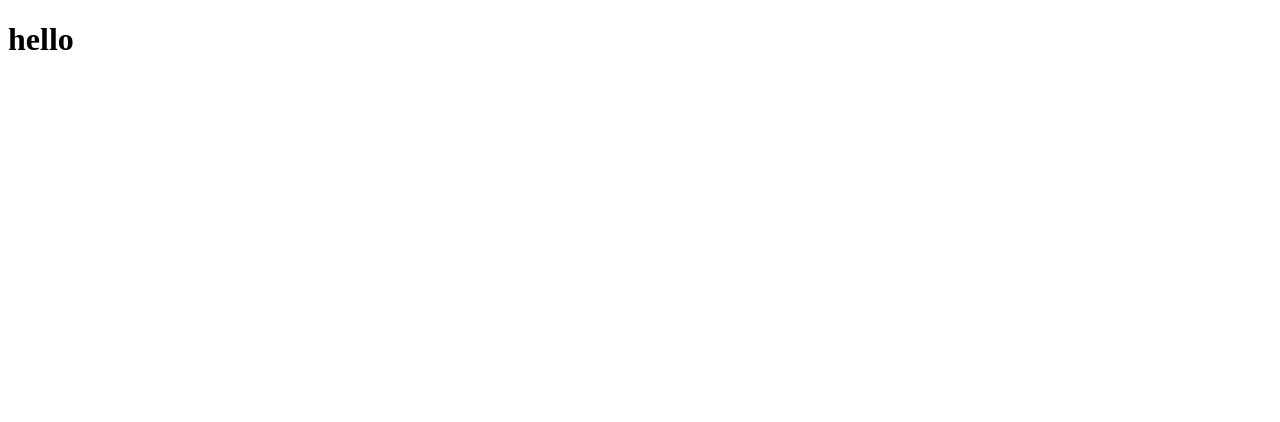
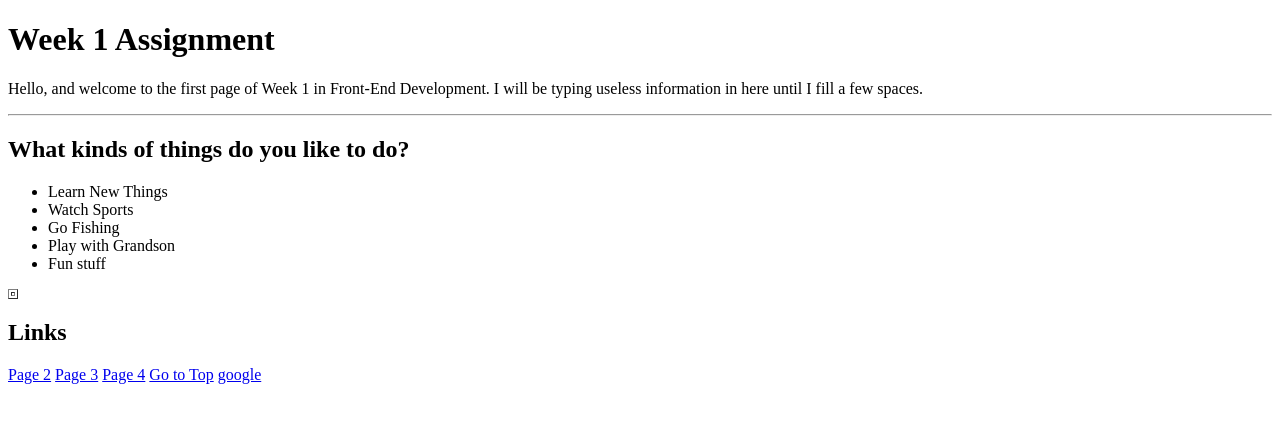
Before and after one commit to TheDudas/Week1, a plain HTML site: page index.html in a window 1280 px wide. Drawn offline with Linux system fonts and the light colour scheme.

Commit message:
Week 1 Assignment

```diff
--- a/index.html
+++ b/index.html
@@ -5,7 +5,54 @@
     <meta name="viewport" content="width=device-width, initial-scale=1.0">
     <title>Document</title>
 </head>
+<header><H1>Week 1 Assignment</H1></header>
+
+
 <body>
-    <h1>hello</h1>
+    <p>
+        Hello, and welcome to the first page of Week 1 in Front-End Development.
+    I will be typing useless information in here until I fill a few spaces.
+<hr /> <!--Horizontal Rule --->
+
+    <h2>What kinds of things do you like to do? </h2>
+
+    <ul>
+        <li>Learn New Things</li>
+        <li>Watch Sports</li>
+        <li>Go Fishing</li>
+        <li>Play with Grandson</li>
+        <li>Fun stuff</li>
+
+    </ul>
+    </p>
+
+<!--Table Elements-->
+    <table border="1" >
+
+        <thead>
+
+        </thead>
+        <tr>
+            <th>
+
+            </th>
+        </tr>
+    </table>
+
+    <form>
+        <!-- build a form here -->
+         <!-- Checkboxes, labels, or Radio buttons-->
+    </form>
+
+
+
+    <h2>Links</h2>
+        <a href="Week1_pg2.html">Page 2</a>
+        <a href="Week1_pg3.html">Page 3</a>
+        <a href="week1_pg4.html">Page 4</a>
+        <a href="#top"> Go to Top</a>
+
+        <a href="www.google.com" target="_blank">google</a>
+
 </body>
 </html>
```
Also changed, not shown: week1_pg2.html (added, +11 -0 lines), week1_pg3.html (added, +11 -0 lines), week1_pg4.html (added, +11 -0 lines).
